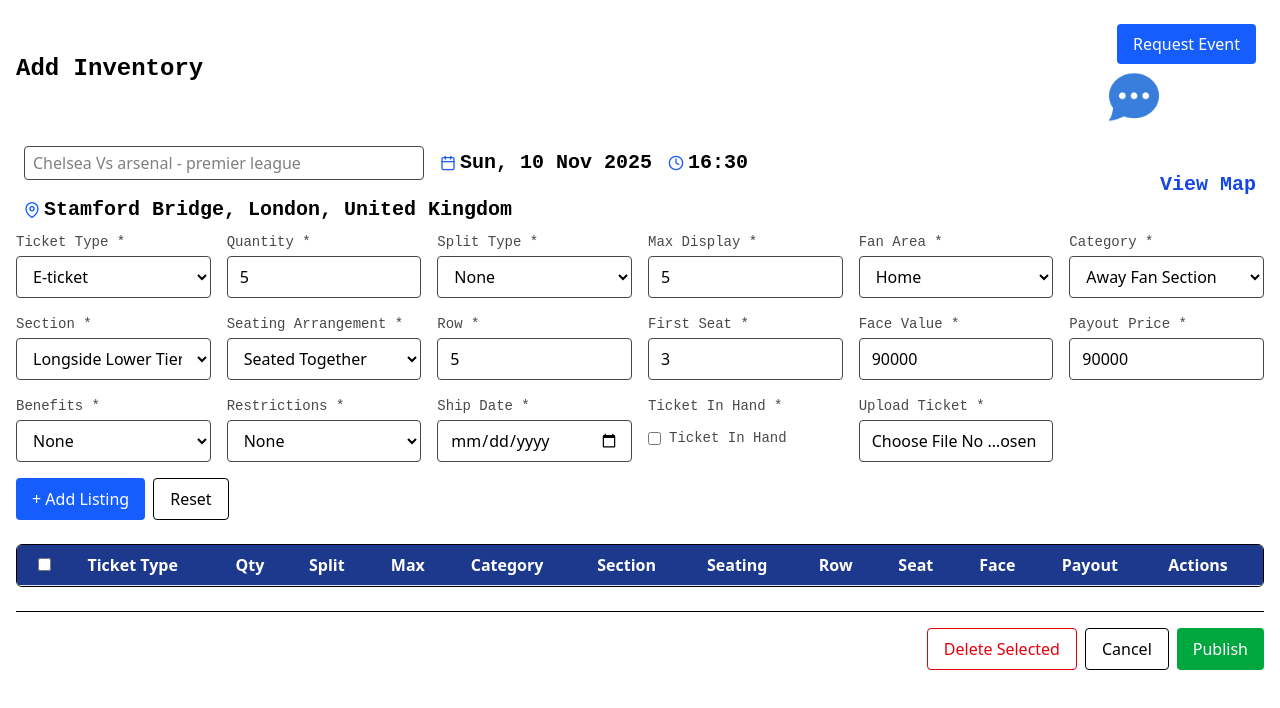
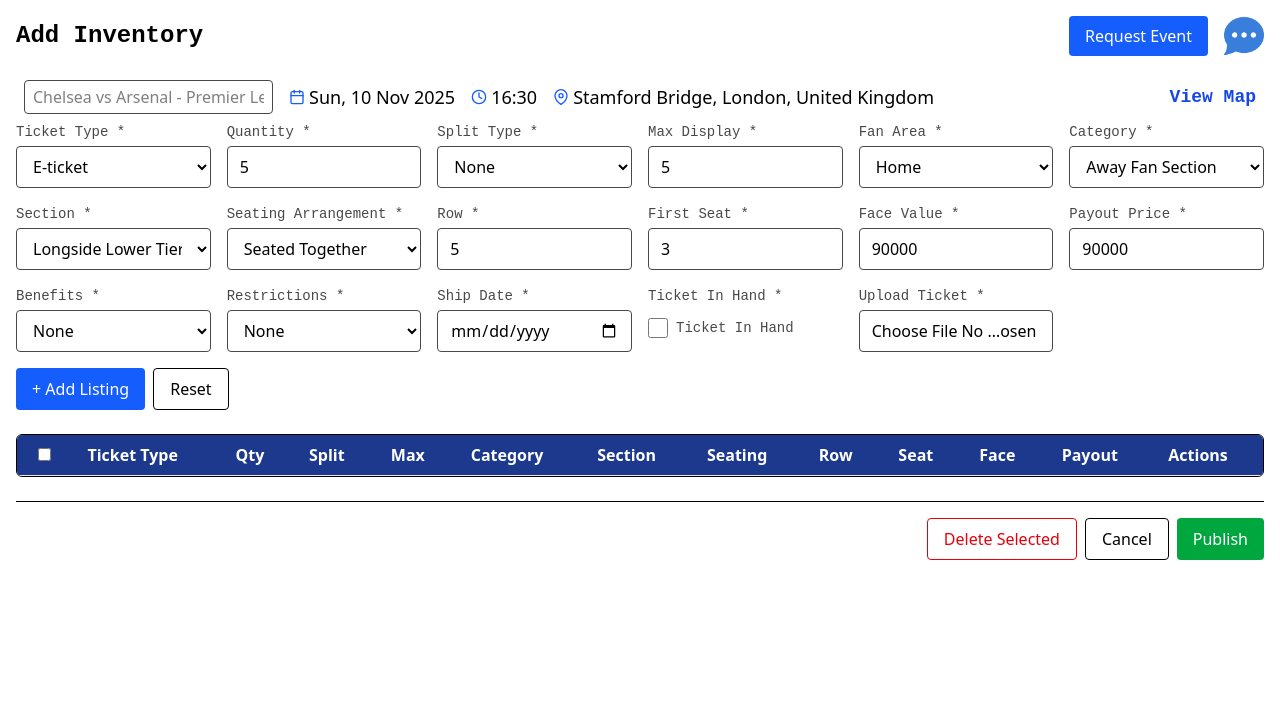
Before and after one commit to muraliSMD/addInventory, a Next.js app: page / in a window 1280 px wide. Shown: the top 708 px of the page. Built offline with nearby package versions, Linux system fonts and the light colour scheme.

Commit message:
edit issue fixed

```diff
--- a/app/addInventory.js
+++ b/app/addInventory.js
@@ -1,11 +1,10 @@
 "use client";
 
 import { useState } from "react";
-import { AiFillEdit, AiOutlineDelete, AiFillMessage  } from "react-icons/ai";
-import { FiCalendar, FiClock, FiMapPin } from "react-icons/fi";
-import { FiCopy } from "react-icons/fi";
-import message from "../public/images/chat.png"
+import { AiFillEdit, AiOutlineDelete } from "react-icons/ai";
+import { FiCalendar, FiClock, FiMapPin, FiCopy } from "react-icons/fi";
 import Image from "next/image";
+import message from "../public/images/chat.png";
 
 export default function AddInventory() {
   const [listings, setListings] = useState([]);
@@ -32,20 +31,6 @@
   const [filter, setFilter] = useState("");
   const [selectAll, setSelectAll] = useState(false);
 
-  const handleAddListing = () => {
-    if (editId !== null) {
-      setListings((prev) =>
-        prev.map((item) =>
-          item.id === editId ? { ...form, id: editId, checked: false } : item
-        )
-      );
-      setEditId(null);
-    } else {
-      setListings([...listings, { ...form, id: Date.now(), checked: false }]);
-    }
-    resetForm();
-  };
-
   const resetForm = () => {
     setForm({
       ticketType: "E-ticket",
@@ -67,6 +52,40 @@
       uploadTicket: "",
     });
     setEditId(null);
+  };
+
+  const handleAddListing = () => {
+    if (editId !== null) {
+      setListings((prev) =>
+        prev.map((item) =>
+          item.id === editId ? { ...form, id: editId, checked: false } : item
+        )
+      );
+      setEditId(null);
+    } else {
+      setListings([...listings, { ...form, id: Date.now(), checked: false }]);
+    }
+    resetForm();
+  };
+
+  const handleEdit = (id) => {
+    const item = listings.find((i) => i.id === id);
+    if (item) {
+      const { checked, ...rest } = item; // 🛠 Remove `checked` field
+      setForm(rest);
+      setEditId(id);
+    }
+  };
+
+  const handleDelete = (id) => {
+    setListings((prev) => prev.filter((i) => i.id !== id));
+  };
+
+  const handleClone = (id) => {
+    const item = listings.find((i) => i.id === id);
+    if (item) {
+      setListings([...listings, { ...item, id: Date.now(), checked: false }]);
+    }
   };
 
   const handleChange = (e) => {
@@ -100,25 +119,6 @@
     setListings((prev) => prev.filter((item) => !item.checked));
   };
 
-  const handleEdit = (id) => {
-    const item = listings.find((i) => i.id === id);
-    if (item) {
-      setForm({ ...item });
-      setEditId(id);
-    }
-  };
-
-  const handleClone = (id) => {
-    const item = listings.find((i) => i.id === id);
-    if (item) {
-      setListings([...listings, { ...item, id: Date.now(), checked: false }]);
-    }
-  };
-
-  const handleDelete = (id) => {
-    setListings((prev) => prev.filter((i) => i.id !== id));
-  };
-
   const filteredListings = listings.filter((item) =>
     item.ticketType.toLowerCase().includes(filter.toLowerCase())
   );
@@ -140,58 +140,46 @@
   return (
     <div className="p-4">
       <div className="flex justify-between items-center mb-4">
-      <div>
         <h2 className="text-2xl font-semibold">Add Inventory</h2>
-      </div>
-        <div>
-        <button
-          className="bg-blue-600 text-white px-4 py-2 m-2 rounded"
-        >
-          Request Event
-        </button>
-        <div>
-<Image src ={message} width={50} height={50} alt="message" />
+        <div className="flex items-center gap-4">
+          <button className="bg-blue-600 text-white px-4 py-2 rounded">
+            Request Event
+          </button>
+          <Image src={message} width={40} height={40} alt="message" />
         </div>
-
-        </div>
-
       </div>
 
+      {/* Event Info Section */}
       <div className="flex gap-4 p-2 rounded">
-        {/* Left Section - 75% */}
-        <div className="flex flex-row w-3/4 items-center gap-4 flex-wrap">
-          <div className="flex items-center gap-1">
-            <input
-              className="border rounded w-100 px-2 py-1"
-              type="text"
-              placeholder="Chelsea Vs arsenal - premier league"
-            />
-          </div>
-
+        <div className="flex flex-wrap gap-4 w-3/4 items-center">
+          <input
+            className="border rounded px-2 py-1"
+            type="text"
+            placeholder="Chelsea vs Arsenal - Premier League"
+          />
           <div className="flex items-center gap-1">
             <FiCalendar className="text-blue-600" />
-            <h2 className="text-xl font-semibold">Sun, 10 Nov 2025</h2>
+            <span className="text-lg font-medium">Sun, 10 Nov 2025</span>
           </div>
           <div className="flex items-center gap-1">
             <FiClock className="text-blue-600" />
-            <h2 className="text-xl font-semibold">16:30</h2>
+            <span className="text-lg font-medium">16:30</span>
           </div>
           <div className="flex items-center gap-1">
             <FiMapPin className="text-blue-600" />
-            <h2 className="text-xl font-semibold">
+            <span className="text-lg font-medium">
               Stamford Bridge, London, United Kingdom
-            </h2>
+            </span>
           </div>
         </div>
-
-        {/* Right Section - 25% */}
-        <div className="flex justify-end items-center w-1/4">
-          <h2 className="text-xl font-semibold text-blue-700 cursor-pointer">
+        <div className="flex justify-end w-1/4 items-center">
+          <h2 className="text-blue-700 font-semibold text-lg cursor-pointer">
             View Map
           </h2>
         </div>
       </div>
 
+      {/* Form Section */}
       <div className="grid grid-cols-1 md:grid-cols-6 gap-4 mb-4">
         {Object.entries(form).map(([key, value]) => (
           <div key={key} className="flex flex-col">
@@ -223,16 +211,17 @@
               <div className="flex items-center gap-2 mt-2">
                 <input
                   type="checkbox"
-                  name="ticketInHand"
-                  checked={form.ticketInHand}
+                  name={key}
+                  checked={form[key]}
                   onChange={handleChange}
+                  className="w-5 h-5"
                 />
-                <label className="text-sm">Ticket In Hand</label>
+                <label className="text-sm font-medium">Ticket In Hand</label>
               </div>
             ) : key === "uploadTicket" ? (
               <input
                 type="file"
-                name="uploadTicket"
+                name={key}
                 onChange={handleChange}
                 disabled
                 className="border px-3 py-2 rounded"
@@ -250,6 +239,7 @@
         ))}
       </div>
 
+      {/* Buttons */}
       <div className="flex gap-2 mb-6">
         <button
           onClick={handleAddListing}
@@ -262,6 +252,7 @@
         </button>
       </div>
 
+      {/* Listing Table */}
       <div className="overflow-x-auto border rounded-md max-h-[400px]">
         <table className="min-w-full divide-y divide-gray-200">
           <thead className="bg-blue-900 text-white sticky top-0">
@@ -273,18 +264,24 @@
                   onChange={handleSelectAll}
                 />
               </th>
-              <th className="px-4 py-2 text-left">Ticket Type</th>
-              <th className="px-4 py-2 text-left">Qty</th>
-              <th className="px-4 py-2 text-left">Split</th>
-              <th className="px-4 py-2 text-left">Max</th>
-              <th className="px-4 py-2 text-left">Category</th>
-              <th className="px-4 py-2 text-left">Section</th>
-              <th className="px-4 py-2 text-left">Seating</th>
-              <th className="px-4 py-2 text-left">Row</th>
-              <th className="px-4 py-2 text-left">Seat</th>
-              <th className="px-4 py-2 text-left">Face</th>
-              <th className="px-4 py-2 text-left">Payout</th>
-              <th className="px-4 py-2 text-left">Actions</th>
+              {[
+                "Ticket Type",
+                "Qty",
+                "Split",
+                "Max",
+                "Category",
+                "Section",
+                "Seating",
+                "Row",
+                "Seat",
+                "Face",
+                "Payout",
+                "Actions",
+              ].map((header) => (
+                <th key={header} className="px-4 py-2 text-left">
+                  {header}
+                </th>
+              ))}
             </tr>
           </thead>
           <tbody className="bg-white divide-y divide-gray-200">
```
